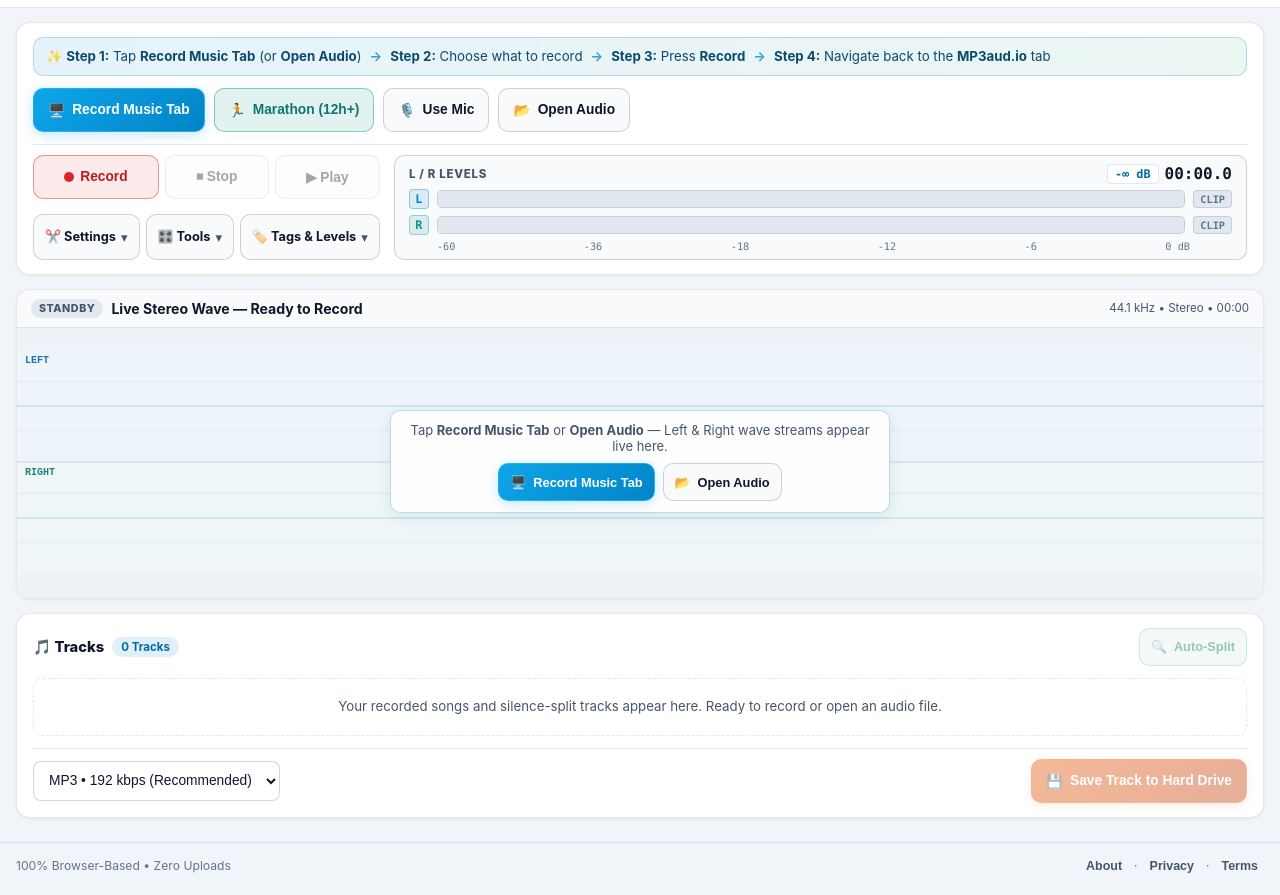
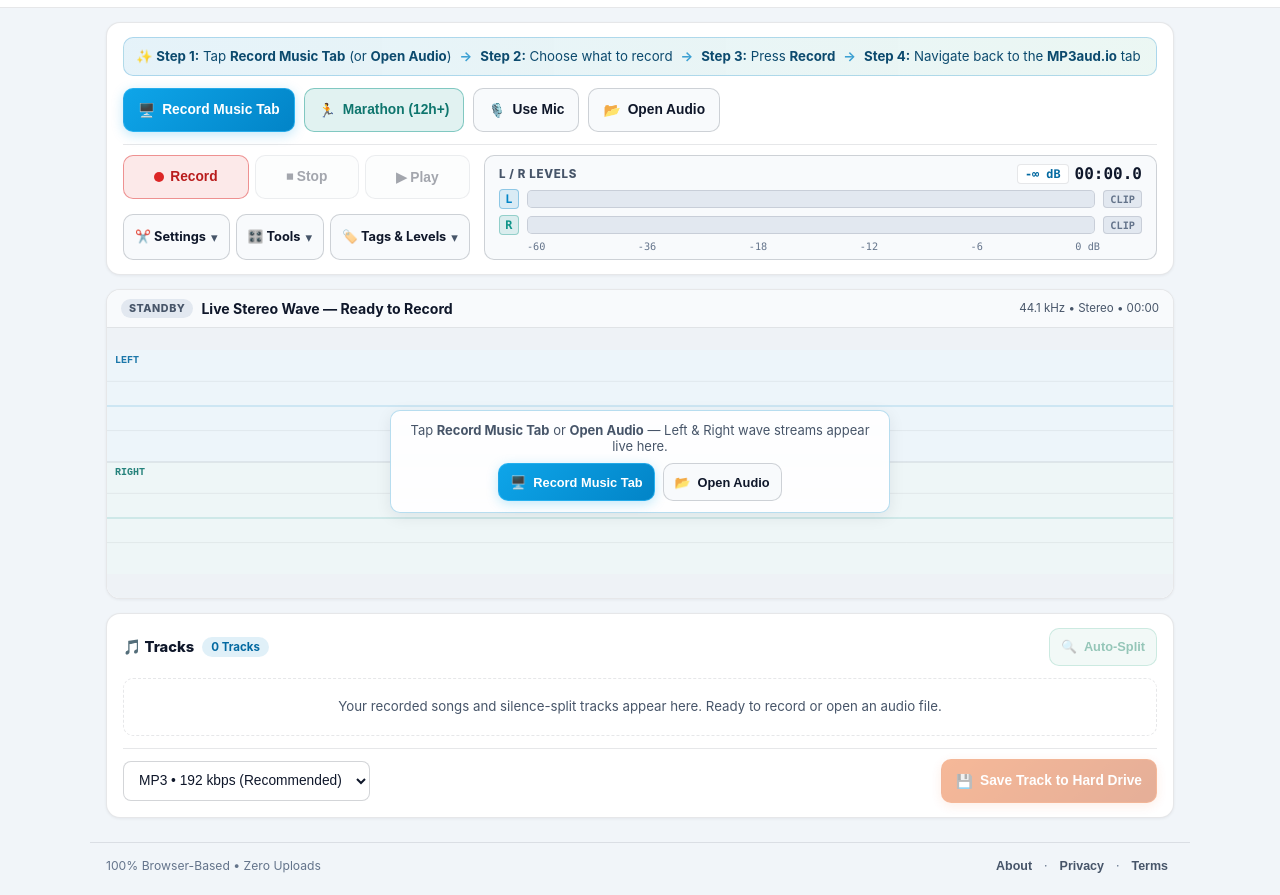
Before and after one commit to jameskocaba/audio-converter-frontend, a plain HTML site: page index.html in a window 1280 px wide. Shown: the part 53-948 px from the top of the page. Drawn offline with Linux system fonts and the light colour scheme.

Commit message:
Narrow main studio cards and footer max-width to 1100px

```diff
--- a/index.html
+++ b/index.html
@@ -46,7 +46,7 @@
         gtag('config', 'G-VGVP90K1M4');
     </script>
 
-    <link rel="stylesheet" href="studio.css?v=20261125_07">
+    <link rel="stylesheet" href="studio.css?v=20261125_08">
 
     <script type="application/ld+json">
     {
--- a/studio.css
+++ b/studio.css
@@ -170,7 +170,7 @@ html, body {
    ========================================================================== */
 .studio-container {
     width: 100%;
-    max-width: 1320px;
+    max-width: 1100px;
     margin: 0 auto;
     padding: 14px 16px 24px;
     display: flex;
@@ -1562,7 +1562,7 @@ html, body {
    ========================================================================== */
 .studio-footer {
     width: 100%;
-    max-width: 1320px;
+    max-width: 1100px;
     margin: 0 auto;
     padding: 12px 16px max(18px, env(safe-area-inset-bottom));
     display: flex;
```
